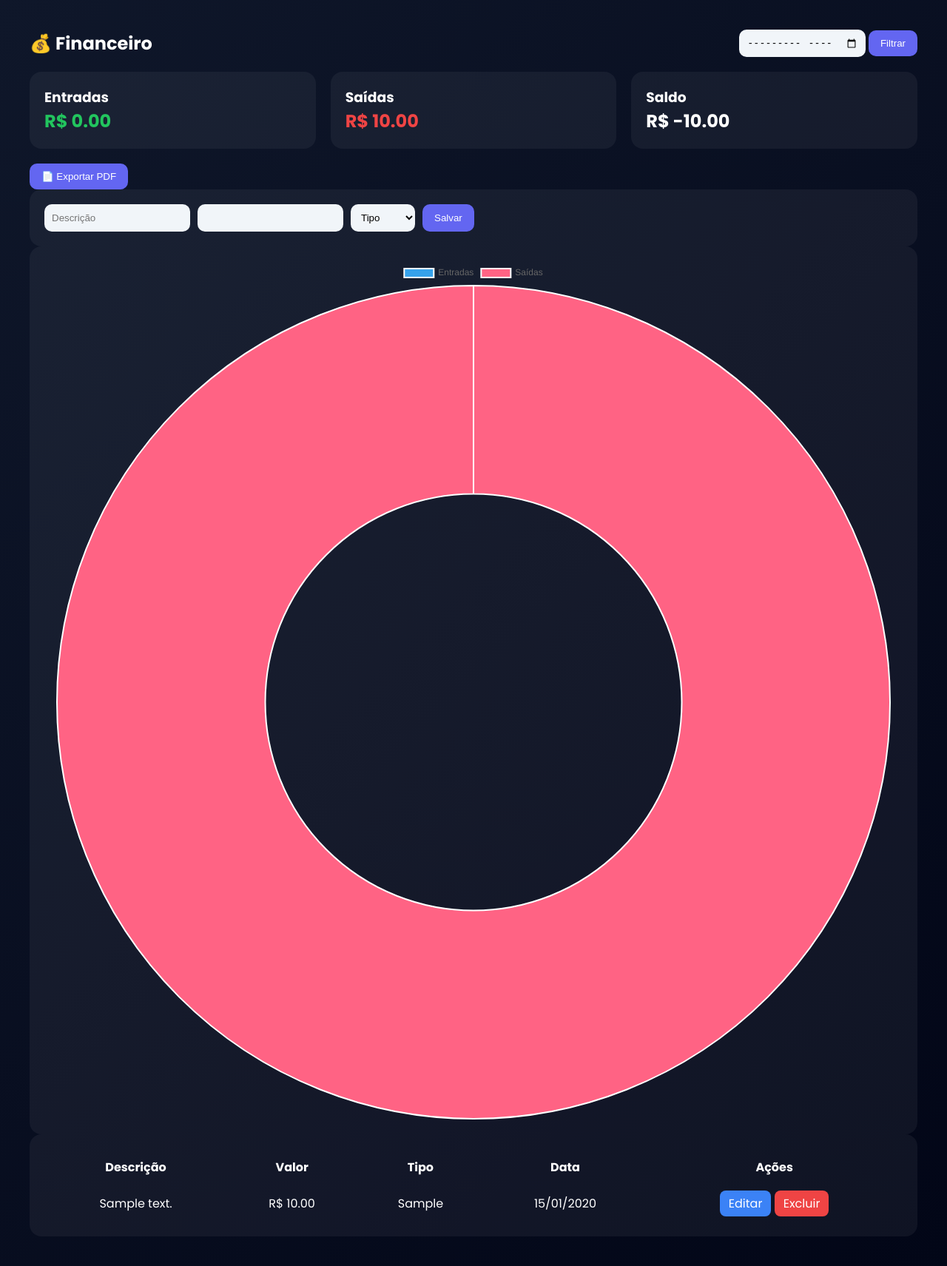
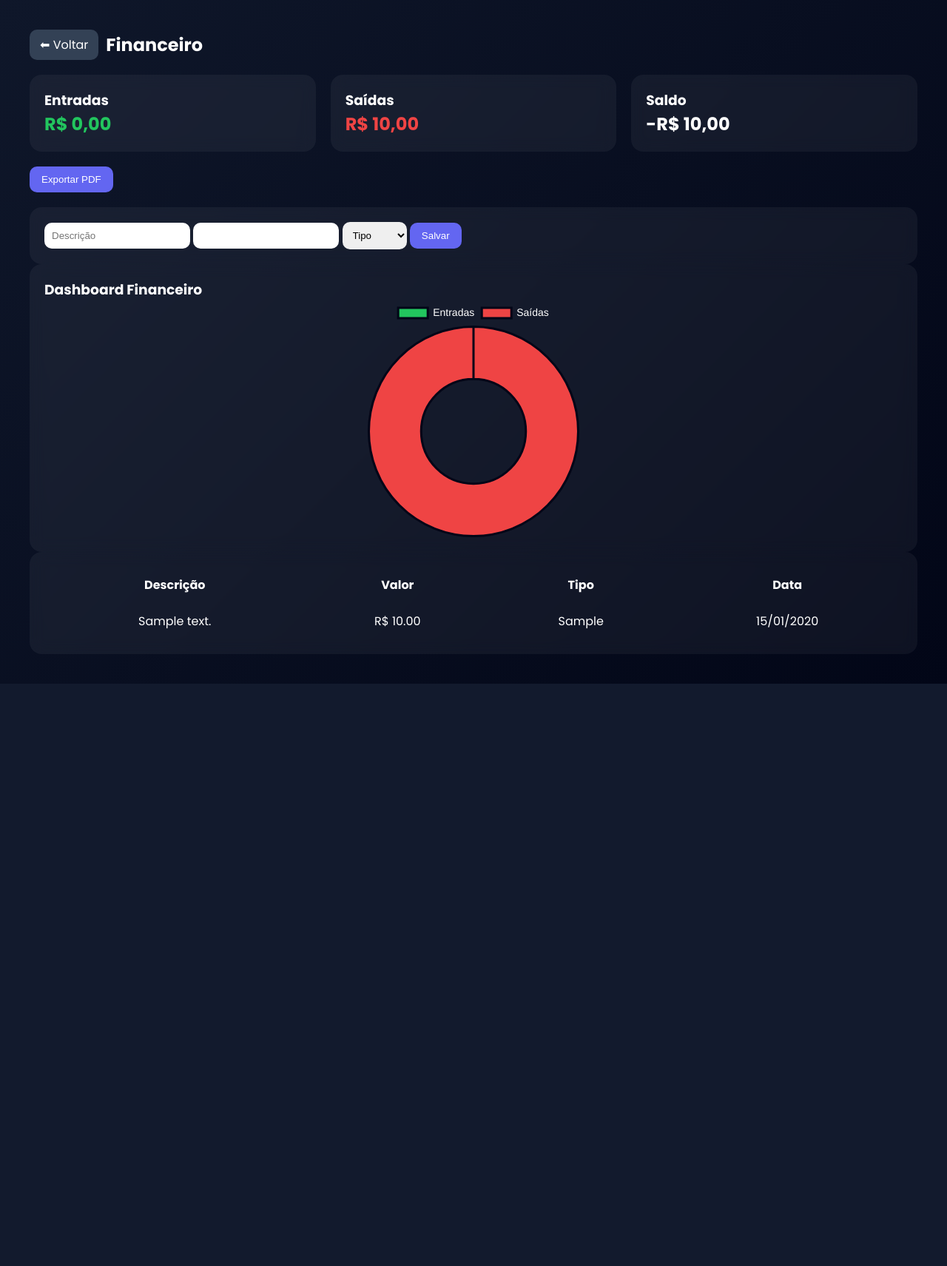
Before and after one commit to luiz2938310-pixel/marinalaiabeautyclinic.com.br, a Flask app: page /admin/financeiro in a window 1280 px wide. Shown: the whole page at 74% size. After the commit the page ends 924 px from the top, so only its background shows below. Run offline with Flask 3, Linux system fonts and the light colour scheme; a user stored in the database is signed in; tables that the repository leaves empty hold one stand-in row (values such as "Sample post"); some libraries are stand-ins or nearby versions.

Commit message:
financeiro_admin.html

```diff
--- a/agenda_marina_pro/templates/financeiro_admin.html
+++ b/agenda_marina_pro/templates/financeiro_admin.html
@@ -10,94 +10,126 @@
     <script src="https://cdnjs.cloudflare.com/ajax/libs/jspdf/2.5.1/jspdf.umd.min.js"></script>
 
     <style>
-*{margin:0;padding:0;box-sizing:border-box;}
+        * { margin:0; padding:0; box-sizing:border-box; }
 
-body{
-    font-family:'Poppins',sans-serif;
-    background:linear-gradient(135deg,#0f172a,#020617);
+        body {
+            font-family: 'Poppins', sans-serif;
+            background: linear-gradient(135deg,#0f172a,#020617);
             color:#fff;
         }
 
-.content{
+        .content {
             padding:40px;
             max-width:1300px;
             margin:auto;
         }
 
-.topo{
+        .topo {
             display:flex;
             justify-content:space-between;
             align-items:center;
             margin-bottom:20px;
             flex-wrap:wrap;
+            gap:10px;
         }
 
-.topo-left{
+        .topo-left {
             display:flex;
             align-items:center;
             gap:10px;
         }
 
-.topo a{
+        .topo a {
             background:#334155;
             padding:8px 14px;
             border-radius:10px;
             text-decoration:none;
             color:white;
+            transition:.3s;
         }
 
-input,select{
-    padding:10px;
-    border-radius:10px;
-    border:none;
-    background:#f1f5f9;
+        .topo a:hover {
+            background:#475569;
         }
 
-button{
+        .grid {
+            display:grid;
+            grid-template-columns: repeat(auto-fit,minmax(240px,1fr));
+            gap:20px;
+            margin:20px 0;
+        }
+
+        .card {
+            background: rgba(255,255,255,0.05);
+            backdrop-filter: blur(10px);
+            padding:20px;
+            border-radius:16px;
+        }
+
+        .valor-entrada { color:#22c55e; }
+        .valor-saida { color:#ef4444; }
+
+        table {
+            width:100%;
+            border-collapse:collapse;
+        }
+
+        th, td {
+            padding:12px;
+            text-align:center;
+        }
+
+        tr:hover {
+            background: rgba(255,255,255,0.05);
+        }
+
+        .btn {
+            padding:6px 12px;
+            border-radius:8px;
+            color:white;
+            text-decoration:none;
+        }
+
+        button {
             padding:10px 16px;
             border:none;
             border-radius:10px;
             background:#6366f1;
             color:white;
             cursor:pointer;
+            transition:.3s;
         }
 
-/* GRID */
-.grid{
-    display:grid;
-    grid-template-columns:repeat(auto-fit,minmax(240px,1fr));
-    gap:20px;
-    margin:20px 0;
+        button:hover {
+            transform:translateY(-2px);
         }
 
-.card{
-    background:rgba(255,255,255,0.05);
-    padding:20px;
-    border-radius:16px;
+        input, select {
+            padding:10px;
+            border-radius:10px;
+            border:none;
+            outline:none;
         }
 
-.valor-entrada{color:#22c55e;}
-.valor-saida{color:#ef4444;}
-
-table{
+        /* GRÁFICO */
+        .grafico-box {
+            position:relative;
             width:100%;
-    border-collapse:collapse;
+            max-width:420px;
+            height:320px;
+            margin:auto;
         }
 
-th,td{
-    padding:12px;
-    text-align:center;
+        canvas {
+            width:100% !important;
+            height:100% !important;
         }
 
-.btn{
-    padding:6px 12px;
-    border-radius:8px;
-    text-decoration:none;
-    color:white;
+        .vazio {
+            text-align:center;
+            opacity:.7;
+            padding:20px;
         }
-
-.btn-edit{background:#3b82f6;}
-.btn-del{background:#ef4444;}
     </style>
 </head>
 
@@ -107,38 +139,34 @@ th,td{
 
     <div class="topo">
         <div class="topo-left">
-        <!-- BOTÃO CORRIGIDO -->
-
-        <h2>💰 Financeiro</h2>
+            <a href="{{ url_for('dashboard') }}" onclick="window.location.replace(this.href); return false;">
+                ⬅ Voltar
+            </a>
+            <h2>Financeiro</h2>
         </div>
-
-    <form method="GET">
-        <input type="month" name="mes">
-        <button>Filtrar</button>
-    </form>
     </div>
 
     <div class="grid">
         <div class="card">
             <h3>Entradas</h3>
-        <h2 class="valor-entrada" id="entradaTotal"></h2>
+            <h2 class="valor-entrada" id="entradaTotal">R$ 0,00</h2>
         </div>
 
         <div class="card">
             <h3>Saídas</h3>
-        <h2 class="valor-saida" id="saidaTotal"></h2>
+            <h2 class="valor-saida" id="saidaTotal">R$ 0,00</h2>
         </div>
 
         <div class="card">
             <h3>Saldo</h3>
-        <h2 id="saldoTotal"></h2>
+            <h2 id="saldoTotal">R$ 0,00</h2>
         </div>
     </div>
 
-<button onclick="gerarPDF()">📄 Exportar PDF</button>
+    <button onclick="gerarPDF()">Exportar PDF</button>
 
-<div class="card">
-<form method="POST" style="display:flex;gap:10px;flex-wrap:wrap;">
+    <div class="card" style="margin-top:20px;">
+        <form method="POST">
             <input name="descricao" placeholder="Descrição" required>
             <input name="valor" type="number" step="0.01" required>
             <select name="tipo" required>
@@ -150,13 +178,18 @@ th,td{
         </form>
     </div>
 
+    <!-- GRÁFICO -->
     <div class="card">
+        <h3>Dashboard Financeiro</h3>
+        <div class="grafico-box">
             <canvas id="grafico"></canvas>
         </div>
+    </div>
 
+    <!-- TABELA -->
     <div class="card">
         {% if registros|length == 0 %}
-<p>Nenhum registro</p>
+            <div class="vazio">Nenhum registro encontrado</div>
         {% else %}
         <table>
             <tr>
@@ -164,7 +197,6 @@ th,td{
                 <th>Valor</th>
                 <th>Tipo</th>
                 <th>Data</th>
-<th>Ações</th>
             </tr>
 
             {% for r in registros %}
@@ -173,10 +205,6 @@ th,td{
                 <td>R$ {{ "%.2f"|format(r.valor) }}</td>
                 <td>{{ r.tipo }}</td>
                 <td>{{ r.data.strftime('%d/%m/%Y') }}</td>
-<td>
-<a href="/admin/financeiro/editar/{{ r.id }}" class="btn btn-edit">Editar</a>
-<a href="/admin/financeiro/excluir/{{ r.id }}" class="btn btn-del">Excluir</a>
-</td>
             </tr>
             {% endfor %}
         </table>
@@ -186,36 +214,66 @@ th,td{
 </div>
 
 <script>
-let entradas=0;
-let saidas=0;
+let entradas = 0;
+let saidas = 0;
 
+{% if registros %}
     {% for r in registros %}
-{% if r.tipo=="Entrada" %}
-entradas+= {{ r.valor }};
+        {% if r.tipo == "Entrada" %}
+            entradas += {{ r.valor }};
         {% else %}
-saidas+= {{ r.valor }};
+            saidas += {{ r.valor }};
         {% endif %}
     {% endfor %}
+{% endif %}
 
-let saldo=entradas-saidas;
+let saldo = entradas - saidas;
 
-document.getElementById("entradaTotal").innerText="R$ "+entradas.toFixed(2);
-document.getElementById("saidaTotal").innerText="R$ "+saidas.toFixed(2);
-document.getElementById("saldoTotal").innerText="R$ "+saldo.toFixed(2);
+// FORMATAÇÃO BR
+function formatar(valor){
+    return valor.toLocaleString('pt-BR', {style:'currency', currency:'BRL'});
+}
 
-new Chart(document.getElementById("grafico"),{
-type:"doughnut",
-data:{labels:["Entradas","Saídas"],datasets:[{data:[entradas,saidas]}]}
+document.getElementById("entradaTotal").innerText = formatar(entradas);
+document.getElementById("saidaTotal").innerText = formatar(saidas);
+document.getElementById("saldoTotal").innerText = formatar(saldo);
+
+// GRÁFICO
+new Chart(document.getElementById('grafico'), {
+    type: 'doughnut',
+    data: {
+        labels: ['Entradas', 'Saídas'],
+        datasets: [{
+            data: [entradas, saidas],
+            backgroundColor: ['#22c55e','#ef4444'],
+            borderColor:'#020617',
+            borderWidth:3,
+            hoverOffset:15
+        }]
+    },
+    options: {
+        responsive:true,
+        maintainAspectRatio:false,
+        plugins:{
+            legend:{
+                labels:{ color:'#fff', font:{ size:14 } }
+            }
+        },
+        animation:{
+            animateScale:true
+        }
+    }
 });
 
+// PDF
 function gerarPDF(){
     const { jsPDF } = window.jspdf;
-const doc=new jsPDF();
+    const doc = new jsPDF();
 
-doc.text("Financeiro",20,20);
-doc.text("Entradas: "+entradas,20,40);
-doc.text("Saídas: "+saidas,20,50);
-doc.text("Saldo: "+saldo,20,60);
+    doc.text("Relatório Financeiro",20,20);
+    doc.text("Entradas: "+formatar(entradas),20,40);
+    doc.text("Saídas: "+formatar(saidas),20,50);
+    doc.text("Saldo: "+formatar(saldo),20,60);
 
     doc.save("financeiro.pdf");
 }
```
Lines whose indentation alone changed are shown as unchanged.
